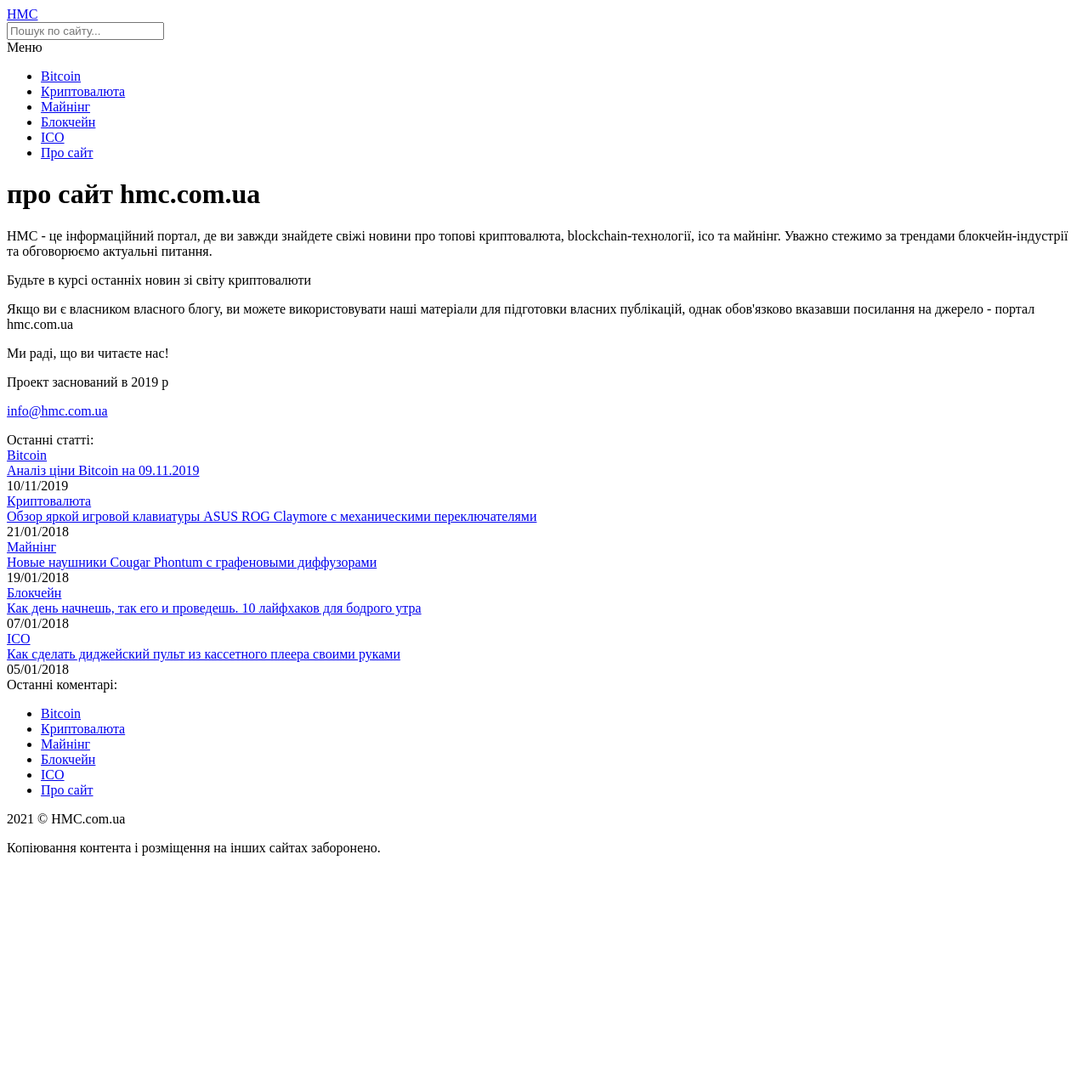
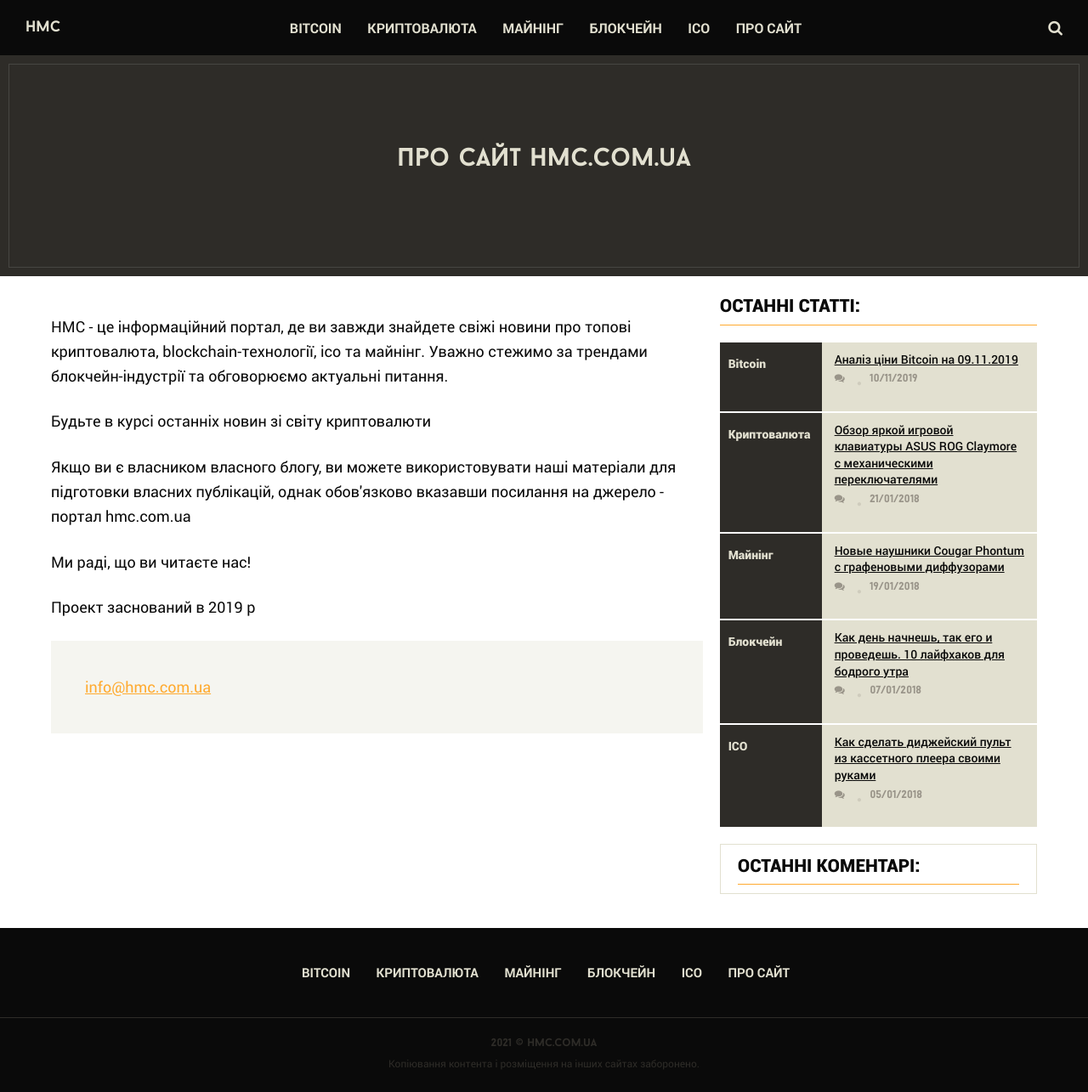
Before and after one commit to Hubytskyi/hmc, a Jekyll site: the page built from about.html, in a window 1280 px wide. Shown: the whole page at 85% size. Built offline with Jekyll 4.4.1, drawn with Linux system fonts in a browser that asks for light colours; comment, search, counter and statistics services are not loaded; before the commit the page ends 1023 px from its top, so only the background shows below that.

Commit message:
change all routes part 2

```diff
--- a/_includes/header-home.html
+++ b/_includes/header-home.html
@@ -33,7 +33,7 @@
 	<meta name="theme-color" content="{{ site.themecolor }}">
 	<!-- Custom Browsers Color End -->
 
-	<link rel="stylesheet" href="hmc/css/main.min.css">
+	<link rel="stylesheet" href="/hmc/css/main.min.css">
 	<script async custom-element="amp-ad" src="https://cdn.ampproject.org/v0/amp-ad-0.1.js"></script>
 </head>
 
```
